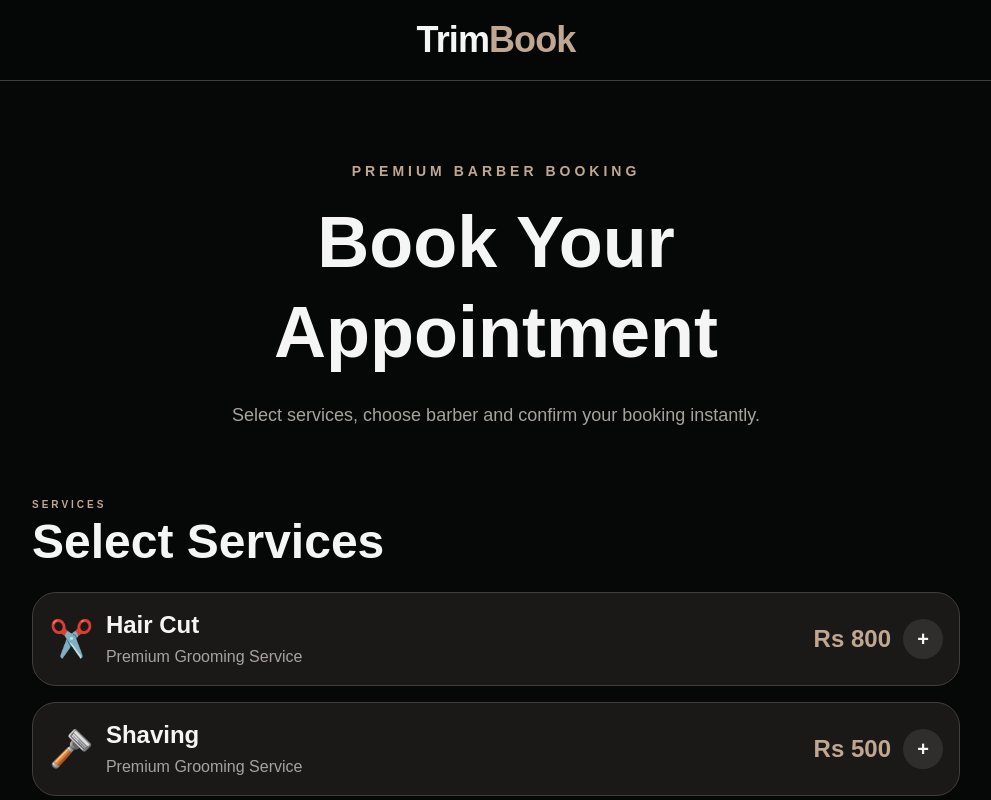
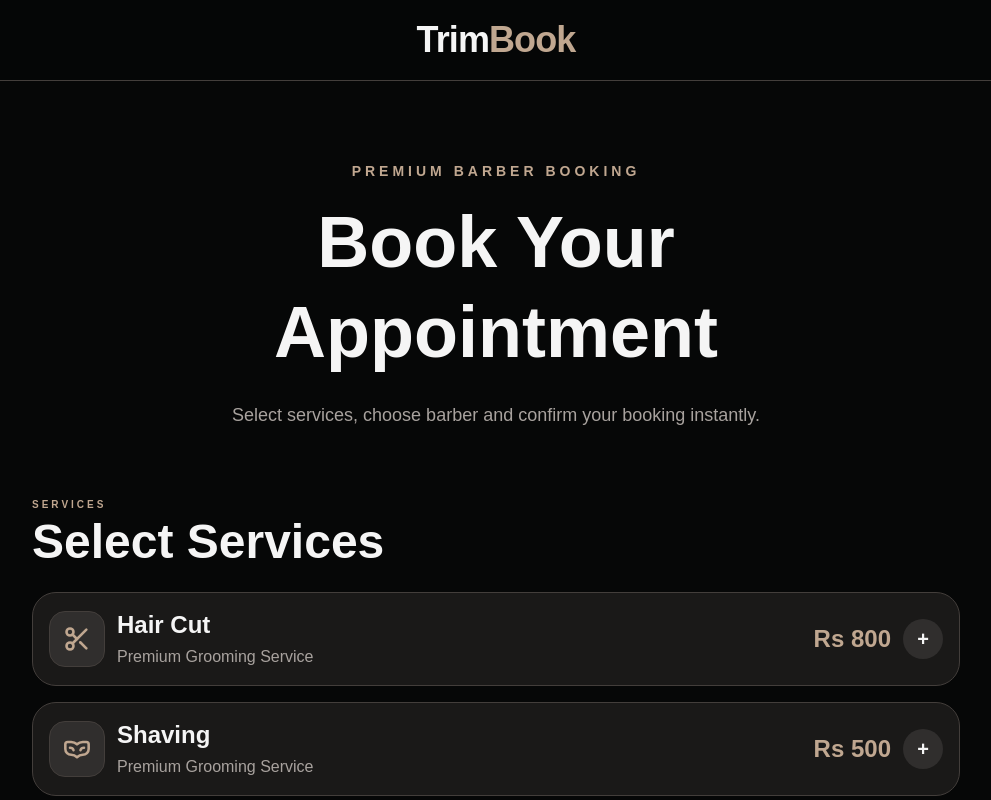
Before and after one commit to Nexuitive/barber-booking, a Next.js app: page / in a window 1280 px wide. Shown: the top 800 px of the page, without its empty margins (144-1135 px from the left). Built offline with nearby package versions, Linux system fonts and the light colour scheme.

Commit message:
final whatsapp fix

```diff
--- a/src/app/page.tsx
+++ b/src/app/page.tsx
@@ -1,7 +1,15 @@
 "use client";
 
 import { useState } from "react";
-import { Loader2 } from "lucide-react";
+
+import {
+  Loader2,
+  Scissors,
+  Sparkles,
+  SprayCan,
+  VenetianMask,
+  BadgeCent,
+} from "lucide-react";
 
 import {
   collection,
@@ -33,31 +41,31 @@ export default function Home() {
     {
       name: "Hair Cut",
       price: "Rs 800",
-      icon: "✂️",
+      icon: Scissors,
     },
 
     {
       name: "Shaving",
       price: "Rs 500",
-      icon: "🪒",
+      icon: VenetianMask,
     },
 
     {
       name: "Treatment",
       price: "Rs 2500",
-      icon: "🧴",
+      icon: SprayCan,
     },
 
     {
       name: "Beard Care",
       price: "Rs 1200",
-      icon: "🧔",
+      icon: BadgeCent,
     },
 
     {
       name: "Hair Style",
       price: "Rs 1800",
-      icon: "💈",
+      icon: Sparkles,
     },
   ];
 
@@ -304,8 +312,13 @@ Please reach at least 5 minutes before the appointment.`
 
               <div className="flex items-center gap-3">
 
-                <div className="text-2xl md:text-4xl">
-                  {service.icon}
+                <div className="w-14 h-14 rounded-2xl bg-[#302E2D] border border-[#433E3B] flex items-center justify-center">
+
+                  <service.icon
+                    className="w-7 h-7 text-[#C0A790]"
+                    strokeWidth={2.2}
+                  />
+
                 </div>
 
                 <div className="text-left">
@@ -585,9 +598,9 @@ Please reach at least 5 minutes before the appointment.`
 
           {successMessage && (
 
-            <div className="mt-6 bg-[#060707] border border-[#C0A790] rounded-2xl p-5 text-center animate-pulse">
+            <div className="mt-6 bg-[#060707] border border-[#C0A790] rounded-2xl p-5 text-center">
 
-              <h3 className="text-[#C0A790] font-black text-lg mb-2">
+              <h3 className="text-[#C0A790] font-black text-lg mb-3">
 
                 Appointment Status
 
```
